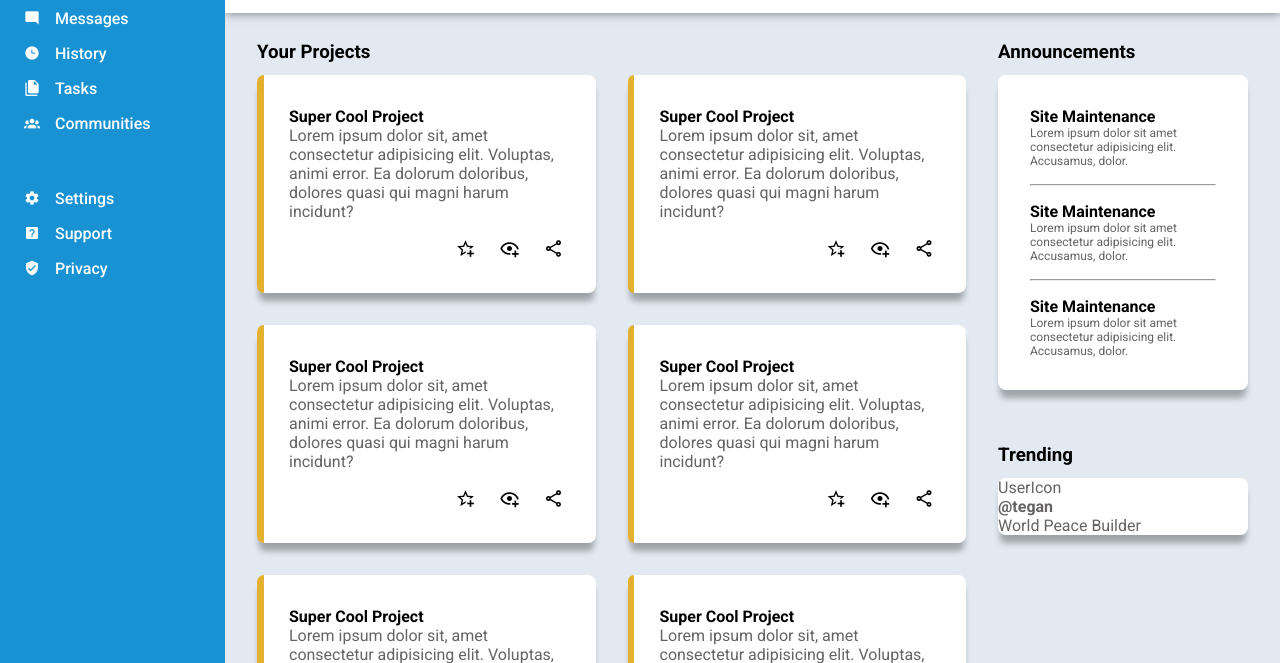
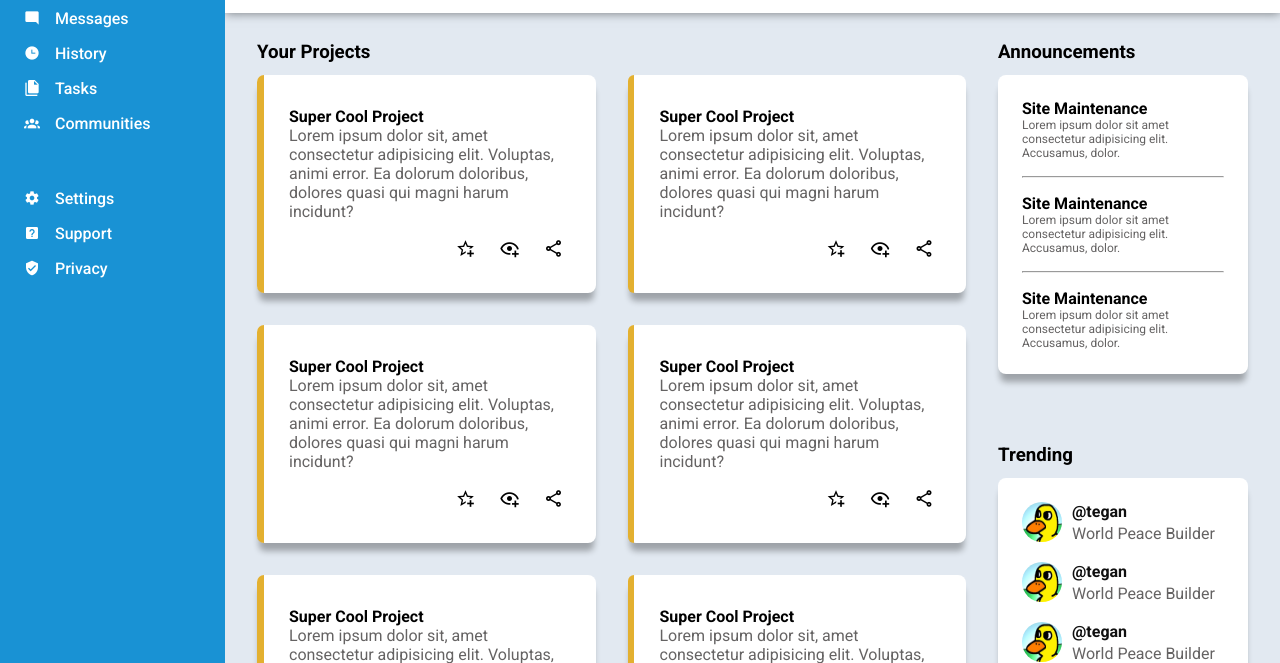
Before and after one commit to Monatric/odin-admin-dashboard, a website: page index.html in a window 1280 px wide. Shown: the part 137-800 px from the top of the page. Drawn offline with Linux system fonts and the light colour scheme.

Commit message:
Complete styles of trending card

```diff
--- a/index.html
+++ b/index.html
@@ -156,9 +156,26 @@
       <div class="trending">
         <h3>Trending</h3>
         <div class="trending-card">
-          <div class="user-icon secondary">UserIcon</div>
-          <div class="user-tag secondary">@tegan</div>
-          <div class="user-name secondary">World Peace Builder</div>
+          <div class="trending-user-info">
+            <div class="user-icon secondary"><img src="duck.jpg" alt="duck" srcset=""></div>
+            <div class="user-tag secondary">@tegan</div>
+            <div class="user-name secondary">World Peace Builder</div>
+          </div>
+          <div class="trending-user-info">
+            <div class="user-icon secondary"><img src="duck.jpg" alt="duck" srcset=""></div>
+            <div class="user-tag secondary">@tegan</div>
+            <div class="user-name secondary">World Peace Builder</div>
+          </div>
+          <div class="trending-user-info">
+            <div class="user-icon secondary"><img src="duck.jpg" alt="duck" srcset=""></div>
+            <div class="user-tag secondary">@tegan</div>
+            <div class="user-name secondary">World Peace Builder</div>
+          </div>
+          <div class="trending-user-info">
+            <div class="user-icon secondary"><img src="duck.jpg" alt="duck" srcset=""></div>
+            <div class="user-tag secondary">@tegan</div>
+            <div class="user-name secondary">World Peace Builder</div>
+          </div>
         </div>
       </div>
     </main>
--- a/style.css
+++ b/style.css
@@ -242,8 +242,9 @@ input[name="search"] {
   color: var(--secondary-txt-clr)
 }
 
-.announcement-card {
-  padding: 2rem;
+.announcement-card,
+.trending-card {
+  padding: 1.5rem;
   display: flex;
   flex-direction: column;
   gap: 1rem;
@@ -260,3 +261,16 @@ input[name="search"] {
 .trending-card .user-name {
   font-weight: 400;
 }
+
+.user-icon.secondary {
+  grid-row: 1/3;
+}
+
+.user-tag.secondary {
+  color: var(--primary-txt-clr)
+}
+
+.trending-user-info {
+  display: grid;
+  grid-template-columns: 50px 1fr;
+}
```
